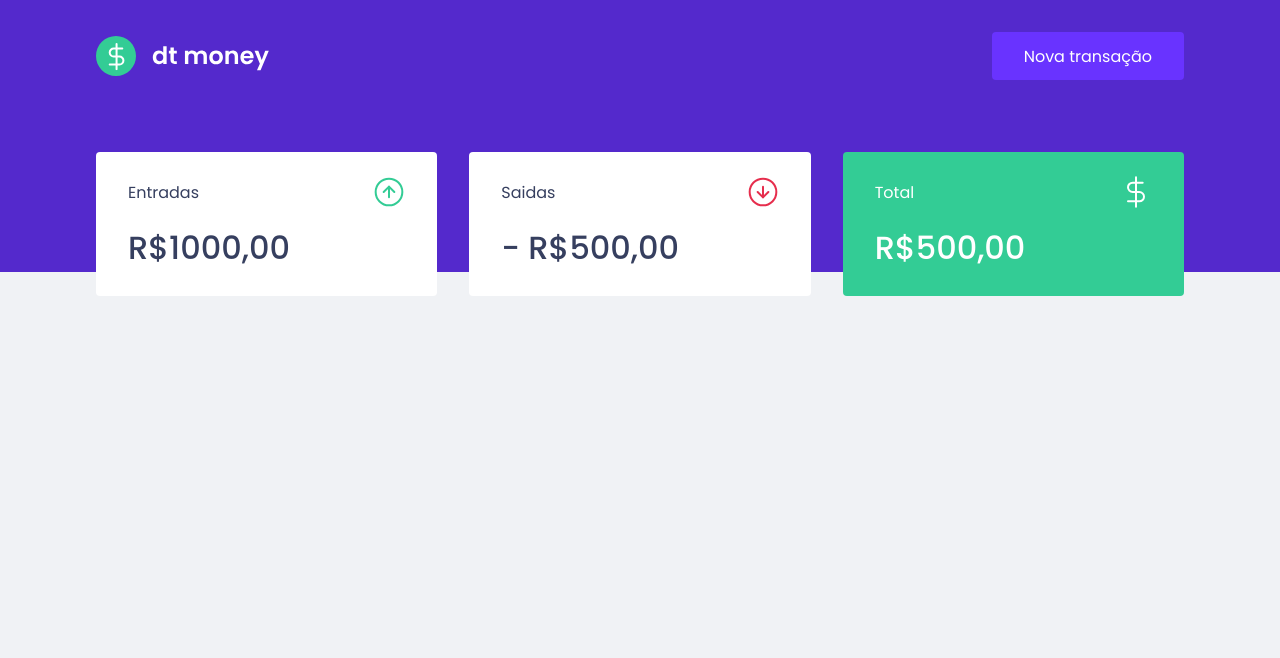
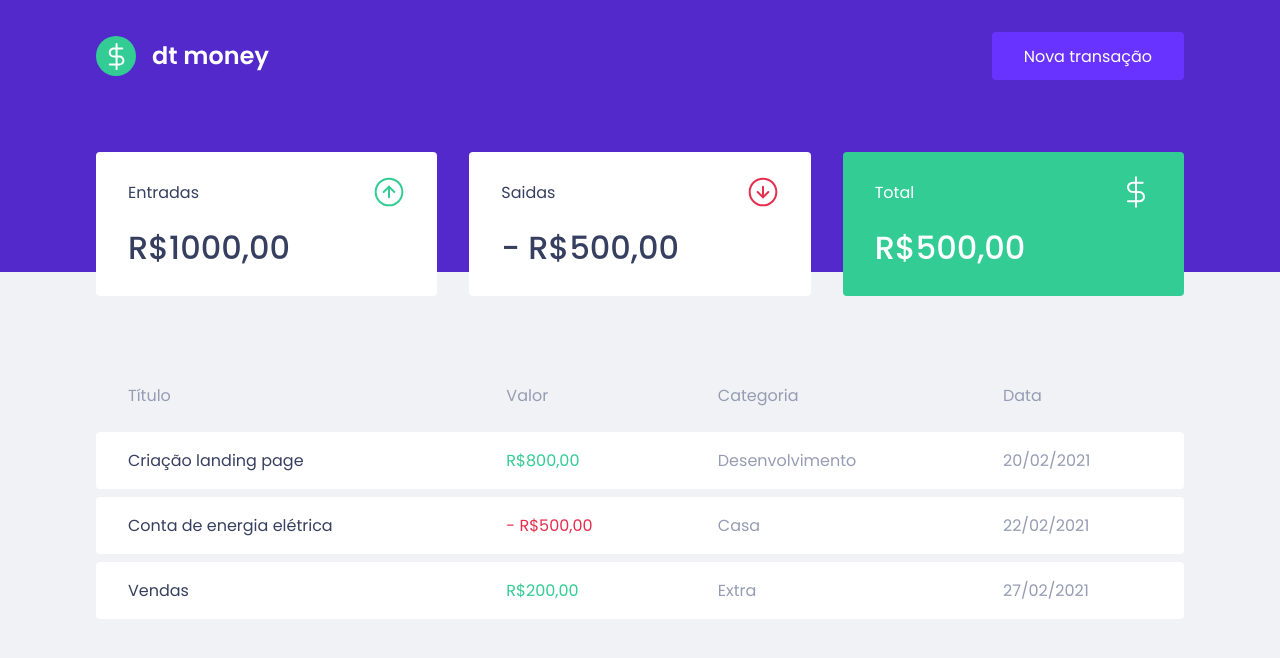
Before and after one commit to ajcadev/ignite-react-dtmoney, a React (Create React App) app: page / in a window 1280 px wide. Shown: the top 658 px of the page. Built offline with nearby package versions, Linux system fonts and the light colour scheme.

Commit message:
add component TransactionsTable

```diff
--- a/src/components/Dashboard/index.tsx
+++ b/src/components/Dashboard/index.tsx
@@ -1,10 +1,12 @@
 import { Summary } from "../Summary";
+import { TransactionsTable } from "../TransactionsTable";
 import { Container } from "./styles";
 
 export function Dashboard() {
   return (
     <Container>
       <Summary />
+      <TransactionsTable />
     </Container>
   )
 }
--- /dev/null
+++ b/src/components/TransactionsTable/index.tsx
@@ -0,0 +1,38 @@
+import { Container } from "./styles";
+
+export function TransactionsTable() {
+  return (
+    <Container>
+      <table>
+        <thead>
+          <tr>
+            <th>Título</th>
+            <th>Valor</th>
+            <th>Categoria</th>
+            <th>Data</th>
+          </tr>
+        </thead>
+        <tbody>
+          <tr>
+            <td>Criação landing page</td>
+            <td className="deposit">R$800,00</td>
+            <td>Desenvolvimento</td>
+            <td>20/02/2021</td>
+          </tr>
+          <tr>
+            <td>Conta de energia elétrica</td>
+            <td className="withdraw" >- R$500,00</td>
+            <td>Casa</td>
+            <td>22/02/2021</td>
+          </tr>
+          <tr>
+            <td>Vendas</td>
+            <td className="deposit">R$200,00</td>
+            <td>Extra</td>
+            <td>27/02/2021</td>
+          </tr>
+        </tbody>
+      </table>
+    </Container>
+  )
+}
--- /dev/null
+++ b/src/components/TransactionsTable/styles.ts
@@ -0,0 +1,36 @@
+import styled from "styled-components";
+
+export const Container = styled.div`
+  margin-top: 4rem;
+  table {
+    width: 100%;
+    border-spacing: 0 0.5rem; //espaço entre as linhas da tabela
+    th {
+      color: var(--text-body);
+      font-weight: 400;
+      padding: 1rem 2rem;
+      text-align: left;
+      line-height: 1.5rem;
+    }
+    td {
+      padding: 1rem 2rem;
+      border: 0;
+      background: var(--shape);
+      color: var(--text-body);
+
+      &:nth-of-type(1){
+        border-radius: 0.25rem 0 0 0.25rem;
+        color: var(--text-title);
+      }
+      &:nth-of-type(4){
+        border-radius: 0 0.25rem 0.25rem 0;
+      }
+      &.deposit {
+        color: var(--green);
+      }
+      &.withdraw {
+        color: var(--red);
+      }
+    }
+  }
+`
```
